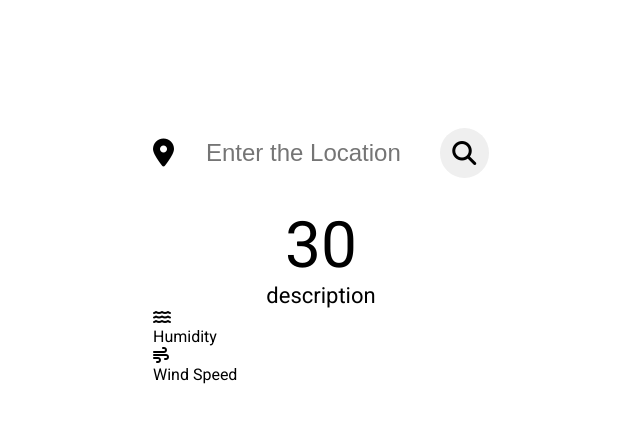
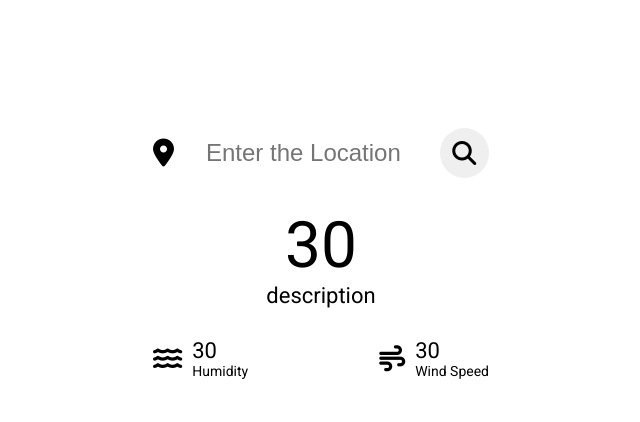
Before and after one commit to borabesiktepe/JS-WeatherApp, a plain HTML site: page index.html in a window 1280 px wide. Shown: the whole page, without its empty margins (319-959 px from the left). Drawn offline with Linux system fonts and the light colour scheme.

Commit message:
Added Weather Details styles

```diff
--- a/index.html
+++ b/index.html
@@ -29,7 +29,7 @@
             <div class="humidity">
                 <i class="fa-solid fa-water"></i>
                 <div class="text">
-                    <span></span>
+                    <span>30</span>
                     <p>Humidity</p>
                 </div>
             </div>
@@ -37,7 +37,7 @@
             <div class="wind">
                 <i class="fa-solid fa-wind"></i>
                 <div class="text">
-                    <span></span>
+                    <span>30</span>
                     <p>Wind Speed</p>
                 </div>
             </div>
--- a/style.css
+++ b/style.css
@@ -66,3 +66,28 @@ body {
 .weather-box .description {
     font-size: 22px;
 }
+
+/* ------- WEATHER DETAILS ------- */
+.weather-details {
+    display: flex;
+    justify-content: space-between;
+    margin-top: 30px;
+}
+
+.weather-details .humidity, .weather-details .wind {
+    display: flex;
+    align-items: center;
+}
+
+.weather-details i {
+    font-size: 26px;
+    margin-right: 10px;
+}
+
+.weather-details span {
+    font-size: 22px;
+}
+
+.weather-details p {
+    font-size: 14px;
+}
```
